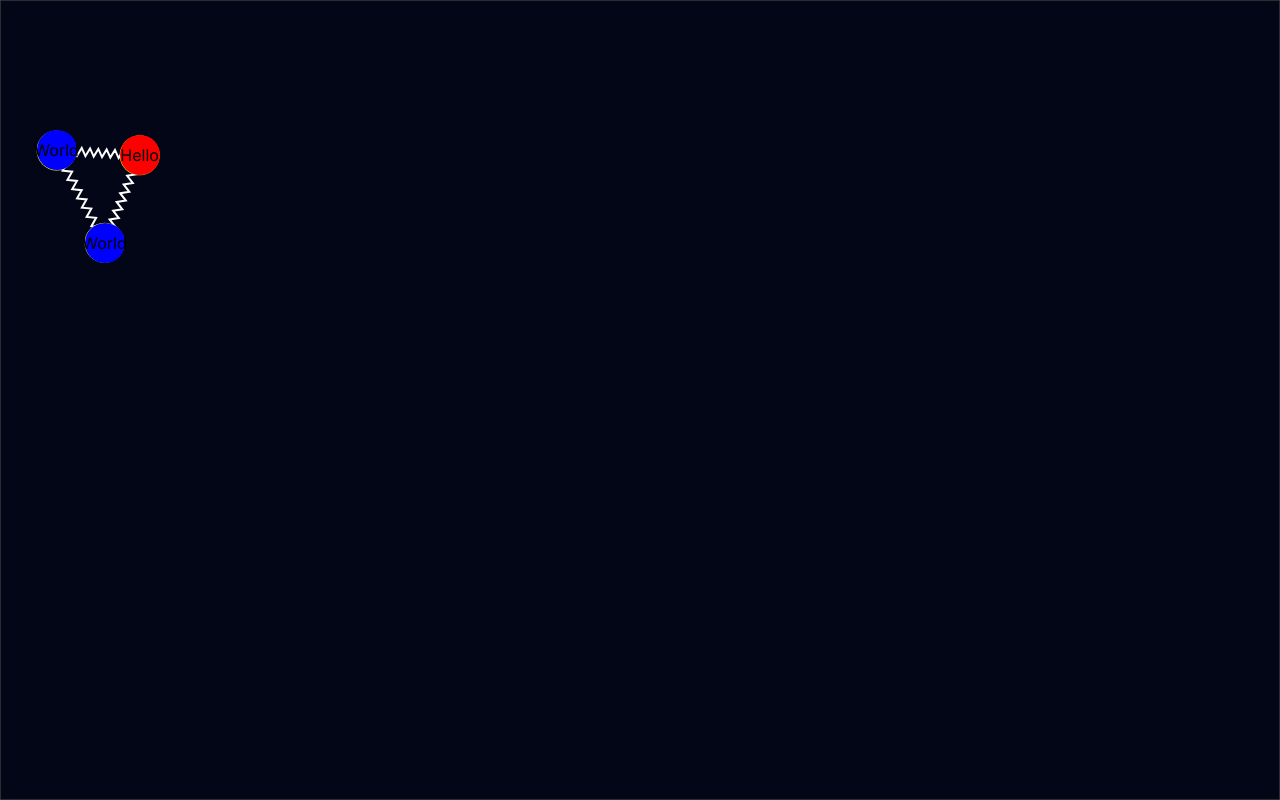
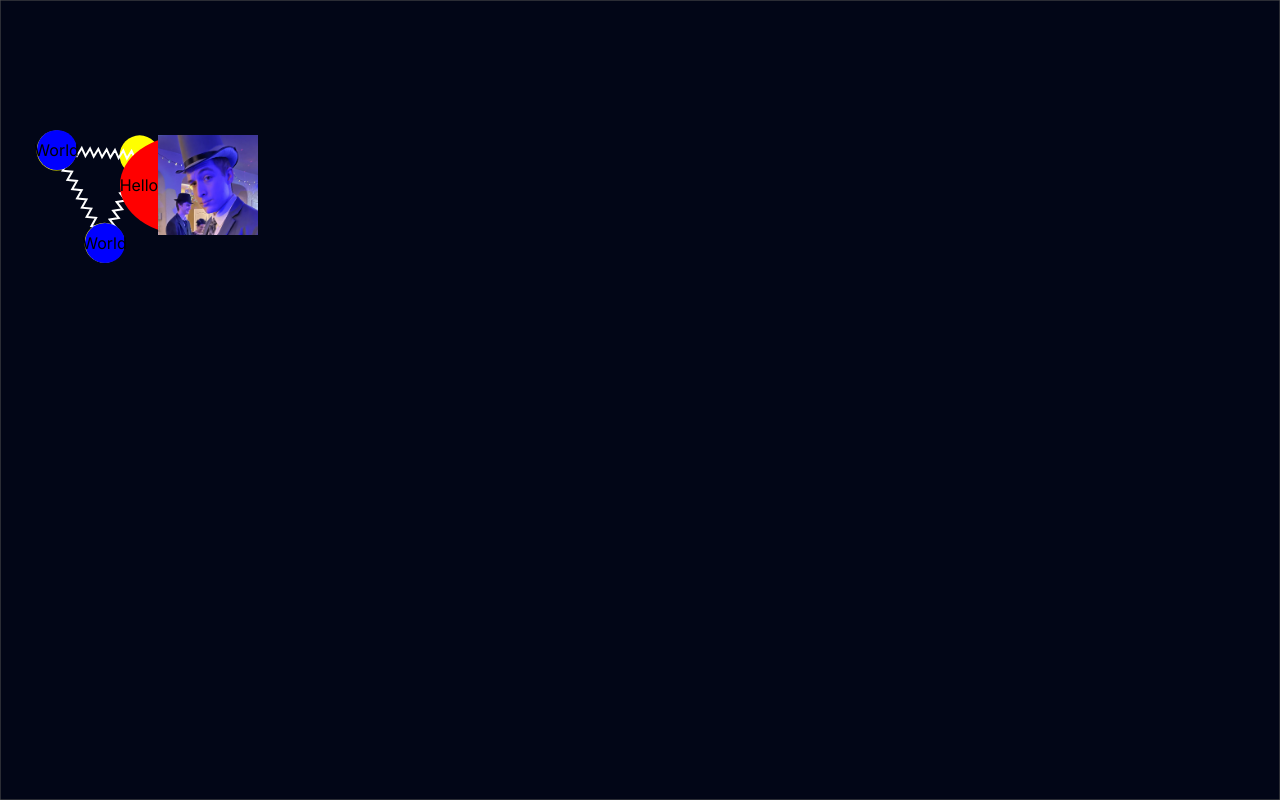
Before and after one commit to dyland88/NodePortfolioSite, a Next.js app in the folder node_portfolio_site/: page / in a window 1280 px wide. Built offline with nearby package versions, Linux system fonts and the light colour scheme.

Commit message:
Added test image

```diff
--- a/node_portfolio_site/src/app/page.tsx
+++ b/node_portfolio_site/src/app/page.tsx
@@ -32,8 +32,8 @@ export default function Home() {
   const ComponentOne = () => (
     <div
       style={{
-        width: 40,
-        height: 40,
+        minWidth: 40,
+        minHeight: 40,
         backgroundColor: "red",
         borderRadius: "100%",
         justifyContent: "center",
@@ -42,6 +42,11 @@ export default function Home() {
       }}
     >
       <p>Hello</p>
+      <img
+        src={"/assets/Profile Pic.jpeg"}
+        style={{ width: 100, height: 100 }}
+        alt="image"
+      />
     </div>
   );
   const ComponentTwo = () => (
```
Also changed, not shown: node_portfolio_site/public/assets/Profile Pic.jpeg (added).
